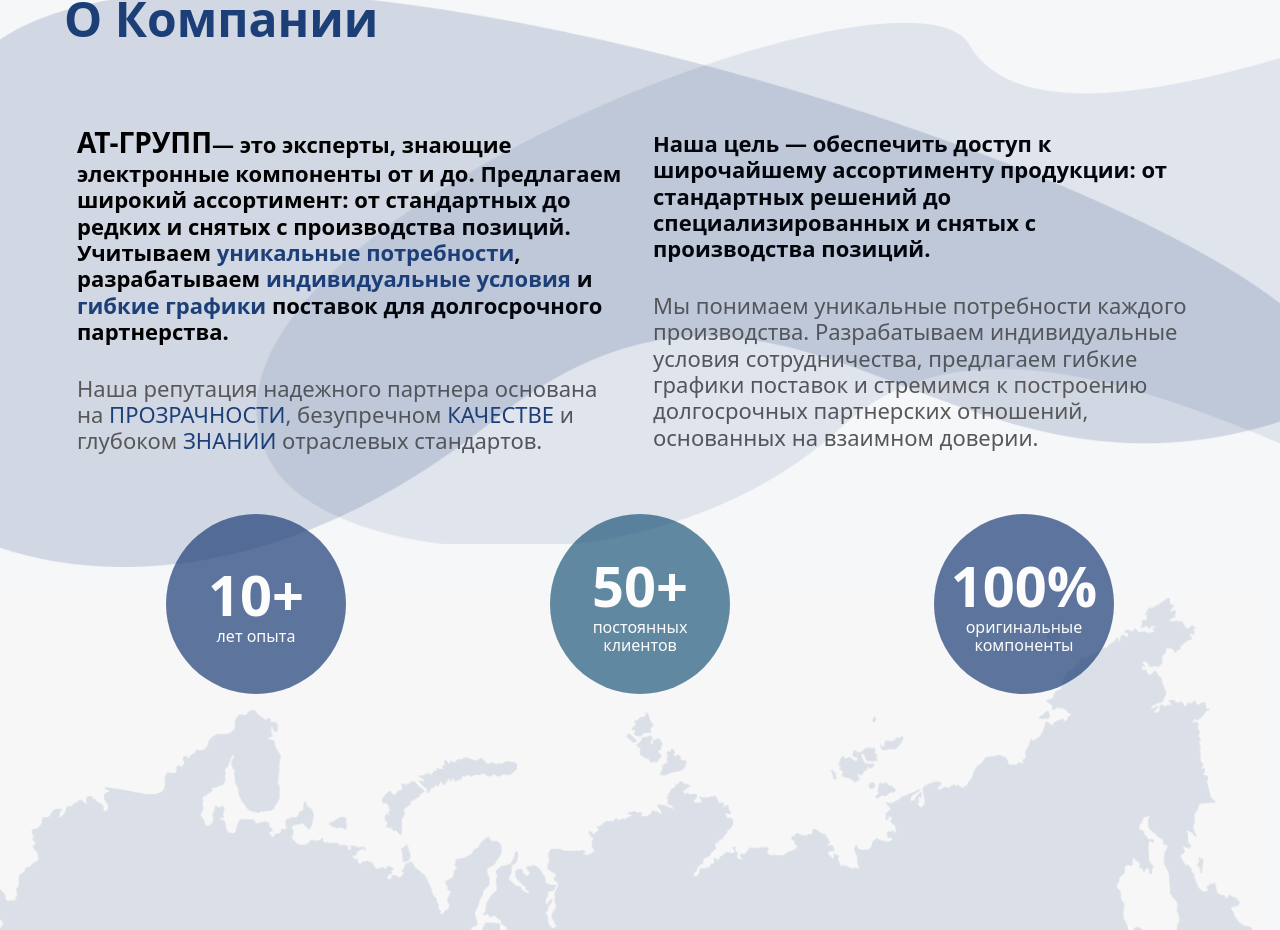
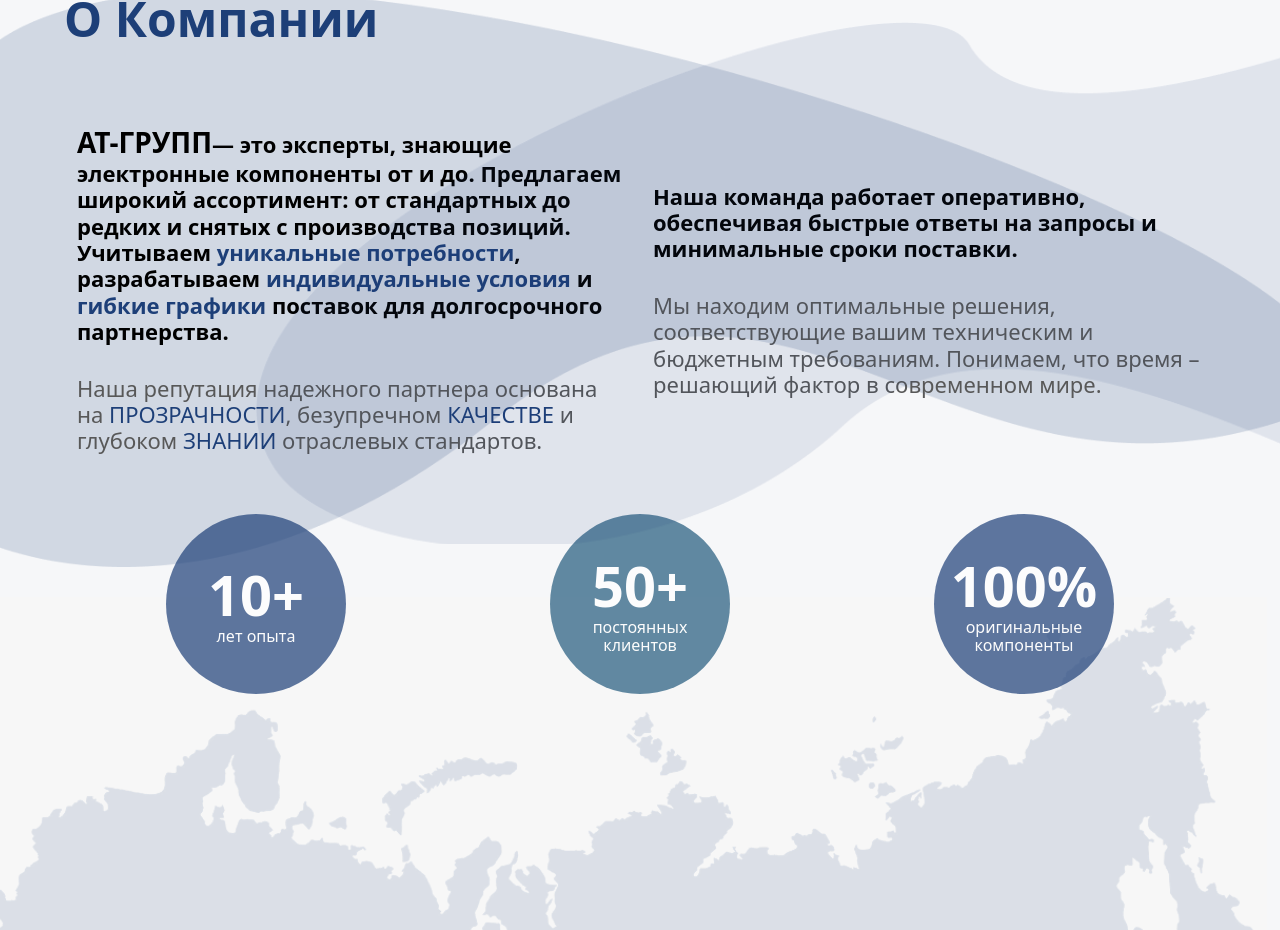
Before and after one commit to Azaro68/at-group, a Vue app: page / in a window 1280 px wide. Shown: the part 1833-2763 px from the top of the page. Built offline with nearby package versions, Linux system fonts and the light colour scheme.

Commit message:
changed text v 3.0

```diff
--- a/src/components/element/AboutCompany.vue
+++ b/src/components/element/AboutCompany.vue
@@ -9,8 +9,8 @@
                         <p class="descript">Наша репутация надежного партнера основана на <span class="specialist">ПРОЗРАЧНОСТИ</span>, безупречном <span class="specialist">КАЧЕСТВЕ</span> и глубоком <span class="specialist">ЗНАНИИ</span> отраслевых стандартов.</p>
                     </div>
                     <div class="textRight">
-                        <p class="mainDescript">Наша цель — обеспечить доступ к широчайшему ассортименту продукции: от стандартных решений до специализированных и снятых с производства позиций.</p>
-                        <p class="descript">Мы понимаем уникальные потребности каждого производства. Разрабатываем индивидуальные условия сотрудничества, предлагаем гибкие графики поставок и стремимся к построению долгосрочных партнерских отношений, основанных на взаимном доверии.</p>
+                        <p class="mainDescript">Наша команда работает оперативно, обеспечивая быстрые ответы на запросы и минимальные сроки поставки. </p>
+                        <p class="descript">Мы находим оптимальные решения, соответствующие вашим техническим и бюджетным требованиям. Понимаем, что время – решающий фактор в современном мире.</p>
                     </div>
                     <div class="statistics">
                         <div class="ball">
```
